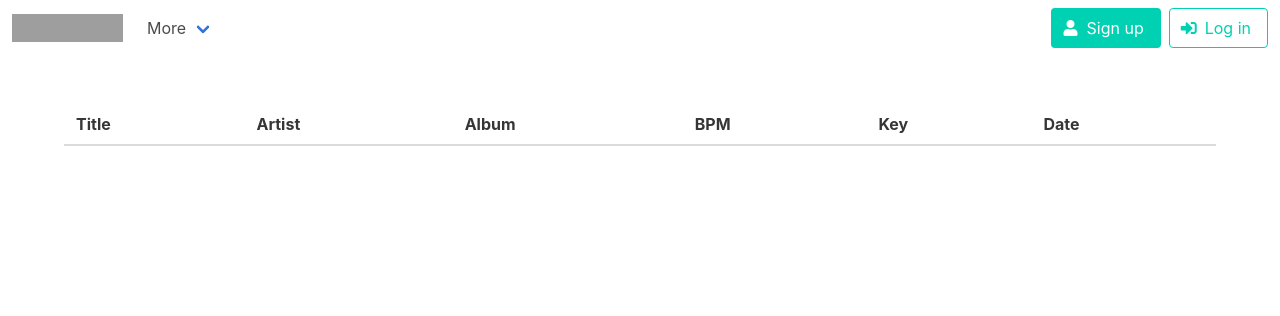
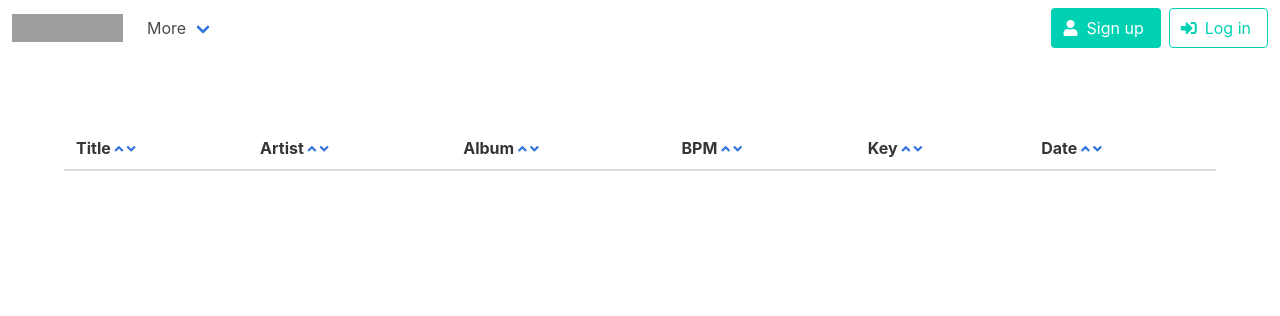
Before and after one commit to gbip/djRDO, a Django app: template music_collection/templates/music_collection/music_collection.html in a window 1280 px wide. Shown: the top 316 px of the page. Run offline with Django 3.2, Linux system fonts and the light colour scheme; the template is opened without the code that fills it, so the values that code supplies are empty; some libraries are stand-ins or nearby versions; grey boxes are pictures that could not be loaded.

Commit message:
Implement music collection ordering

```diff
--- a/music_collection/templates/music_collection/music_collection.html
+++ b/music_collection/templates/music_collection/music_collection.html
@@ -1,21 +1,90 @@
 {% extends "base.html" %}
 {% block title %}{{ user.username }}'s Music Collection{% endblock %}
 {% block content %}
+
+    <div class="block"></div>
+    <div class="block">
         <table class="table is-striped is-hoverable is-fullwidth">
             <thead>
             <tr>
-            <th>Title</th>
-            <th>Artist</th>
-            <th>Album</th>
-            <th>BPM</th>
-            <th>Key</th>
-            <th>Date</th>
+                <th>Title
+                    <span class="icon">
+                        <span class="fa-stack fa-sm">
+                        <a href="?order_by=title&dir=asc">
+                        <i href="google.com" class="fas fa-angle-up"></i>
+                        </a>
+                        <a href="?order_by=title&dir=desc">
+                        <i href="google.com" class="fas fa-angle-down"></i>
+                        </a>
+                        </span>
+                    </span>
+                </th>
+                <th>Artist
+                    <span class="icon">
+                        <span class="fa-stack fa-sm">
+                        <a href="?order_by=artist&dir=asc">
+                        <i href="google.com" class="fas fa-angle-up"></i>
+                        </a>
+                        <a href="?order_by=artist&dir=desc">
+                        <i href="google.com" class="fas fa-angle-down"></i>
+                        </a>
+                        </span>
+                    </span>
+                </th>
+                <th>Album
+                    <span class="icon">
+                        <span class="fa-stack fa-sm">
+                        <a href="?order_by=album&dir=asc">
+                        <i href="google.com" class="fas fa-angle-up"></i>
+                        </a>
+                        <a href="?order_by=album&dir=desc">
+                        <i href="google.com" class="fas fa-angle-down"></i>
+                        </a>
+                        </span>
+                    </span>
+                </th>
+                <th>BPM
+                    <span class="icon">
+                        <span class="fa-stack fa-sm">
+                        <a href="?order_by=bpm&dir=asc">
+                        <i href="google.com" class="fas fa-angle-up"></i>
+                        </a>
+                        <a href="?order_by=bpm&dir=desc">
+                        <i href="google.com" class="fas fa-angle-down"></i>
+                        </a>
+                        </span>
+                    </span>
+                </th>
+                <th>Key
+                    <span class="icon">
+                        <span class="fa-stack fa-sm">
+                        <a href="?order_by=key&dir=asc">
+                        <i href="google.com" class="fas fa-angle-up"></i>
+                        </a>
+                        <a href="?order_by=key&dir=desc">
+                        <i href="google.com" class="fas fa-angle-down"></i>
+                        </a>
+                        </span>
+                    </span>
+                </th>
+                <th>Date
+                    <span class="icon">
+                        <span class="fa-stack fa-sm">
+                        <a href="?order_by=import_date&dir=asc">
+                        <i href="google.com" class="fas fa-angle-up"></i>
+                        </a>
+                        <a href="?order_by=import_date&dir=desc">
+                        <i href="google.com" class="fas fa-angle-down"></i>
+                        </a>
+                        </span>
+                    </span>
+                </th>
             </tr>
             </thead>
             <tbody>
             {% for music in object_list %}
                 <tr>
-                <td >{{ music.title }}</td>
+                    <td>{{ music.title }}</td>
                     <td>{{ music.artist.name }}</td>
                     <td>{{ music.album.name }}</td>
                     <td>{{ music.bpm }}</td>
@@ -27,6 +96,8 @@
             </tbody>
 
         </table>
+    </div>
+    <div class="block">
         {% if is_paginated %}
             <div class="container has-text-centered">
             <span>
@@ -41,5 +112,6 @@
                 {% endif %}
             </span>
             </div>
+            </div>
         {% endif %}
 {% endblock %}
```
Also changed, not shown: music_collection/urls.py (+8 -2 lines), music_collection/views.py (+6 -1 lines). Lines whose indentation alone changed are shown as unchanged.
